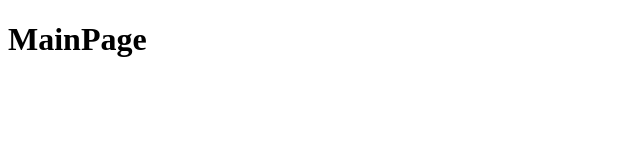
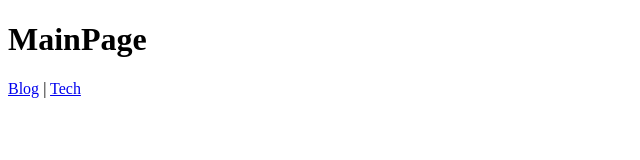
Before and after one commit to okyewon/My-Blog, a React (Create React App) app in the folder my-blog/: page / in a window 1280 px wide. Shown: the top 160 px of the page, without its empty margins (0-640 px from the left). Built offline with nearby package versions, Linux system fonts and the light colour scheme.

Commit message:
- Tech / Blog 페이지 분리 및 path 경로에 맞게 Link 연결

```diff
--- a/my-blog/src/App.js
+++ b/my-blog/src/App.js
@@ -1,5 +1,5 @@
 import "./App.css";
-import { BrowserRouter, Routes, Route, Router } from "react-router-dom";
+import { BrowserRouter, Routes, Route } from "react-router-dom";
 import MainPage from "./components/MainPage.js";
 import TechPage from "./components/TechPage.js";
 import BlogPage from "./components/BlogPage.js";
@@ -11,9 +11,9 @@ function App() {
   return (
     <BrowserRouter>
       <Routes>
-        <Route path={"/"} element={<MainPage />}></Route>
-        <Route path={"/tech"} element={<TechPage />}></Route>
-        <Route path={"/blog"} element={<BlogPage />}></Route>
+        <Route path={"/"} element={<MainPage />} />
+        <Route path={"/tech"} element={<TechPage />} />
+        <Route path={"/blog"} element={<BlogPage />} />
       </Routes>
     </BrowserRouter>
   );
--- a/my-blog/src/components/MainPage.js
+++ b/my-blog/src/components/MainPage.js
@@ -1,9 +1,11 @@
 import React from "react";
+import { Link } from "react-router-dom";
 
 function MainPage() {
   return (
     <div>
       <h1>MainPage</h1>
+      <Link to="/blog">Blog</Link> | <Link to="/tech">Tech</Link>
     </div>
   );
 }
```
